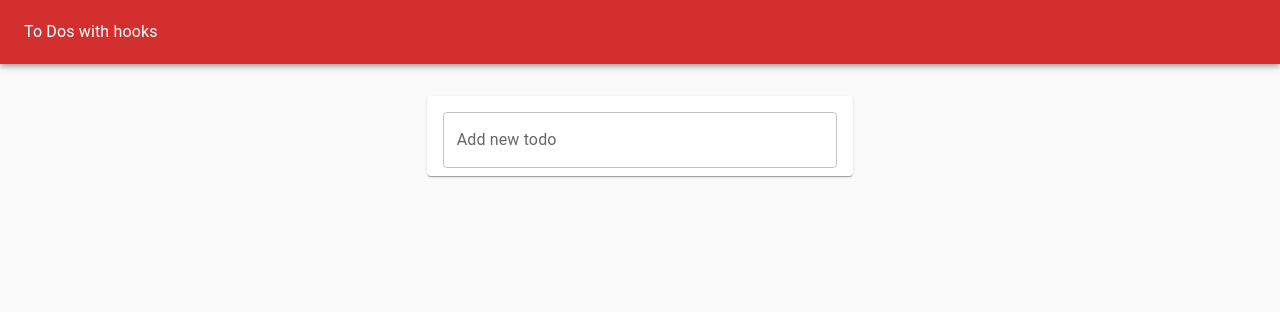
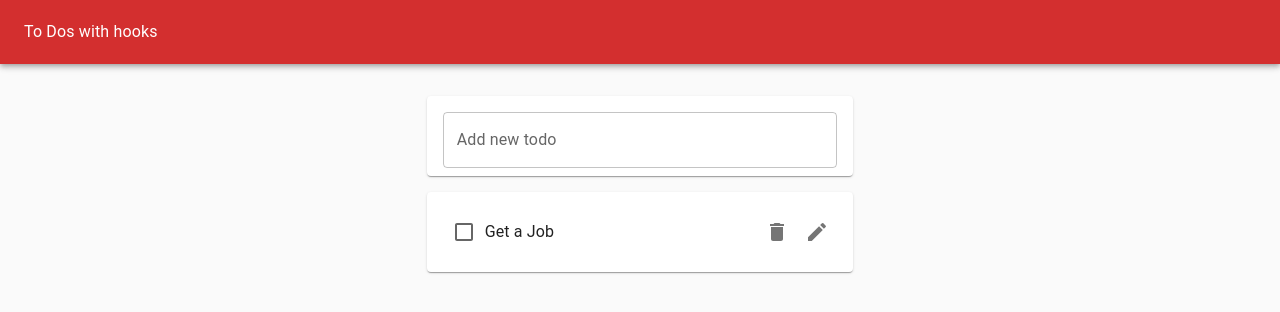
Before and after one commit to CaitHawk/mobile-list-app, a React (Create React App) app: page / in a window 1280 px wide. Shown: the top 312 px of the page. Built offline with nearby package versions, Linux system fonts and the light colour scheme.

Commit message:
Local Storage hook

```diff
--- a/src/ToDoApp.js
+++ b/src/ToDoApp.js
@@ -1,4 +1,3 @@
-import React, { useEffect } from 'react';
 import ToDoList from './ToDoList';
 import ToDoForm from './ToDoForm';
 import useTodoState from './hooks/useTodoState';
@@ -9,12 +8,8 @@
 import Grid from '@mui/material/Grid';
 
 function ToDoApp() {
-    const initialTodos = JSON.parse(window.localStorage.getItem("todos") || "[]");
+    const initialTodos = [{ id: 1, task: "Get a Job", completed: false }];
     const {todos, addTodo, removeTodo, toggleTodo, editTodo} = useTodoState(initialTodos)
-
-    useEffect(() => {
-        window.localStorage.setItem("todos", JSON.stringify(todos))
-    }, [todos]);
 
     return (
         <Paper
--- /dev/null
+++ b/src/hooks/useLocalStorageState.js
@@ -0,0 +1,20 @@
+import { useState, useEffect } from 'react';
+
+function useLocalStorageState(key, defaultVal) {
+    const [state, setState] = useState(() => {
+        let val;
+        try {
+            val = JSON.parse(window.localStorage.getItem(key) || String(defaultVal))
+        }
+        catch (e) {
+            val = defaultVal
+        }
+        return val;
+    });
+    useEffect(() => {
+        window.localStorage.setItem(key, JSON.stringify(state))
+    }, [state]);
+    return [state, setState];
+}
+
+export default useLocalStorageState;
--- a/src/hooks/useTodoState.js
+++ b/src/hooks/useTodoState.js
@@ -1,9 +1,9 @@
-import { useState } from 'react';
+import useLocalStorageState from './useLocalStorageState';
 import { v4 as uuidv4 } from 'uuid';
 
 
 export default initialTodos => {
-    const [todos, setTodos] = useState(initialTodos);
+    const [todos, setTodos] = useLocalStorageState("todos", initialTodos);
     return (
         {
             todos,
```
